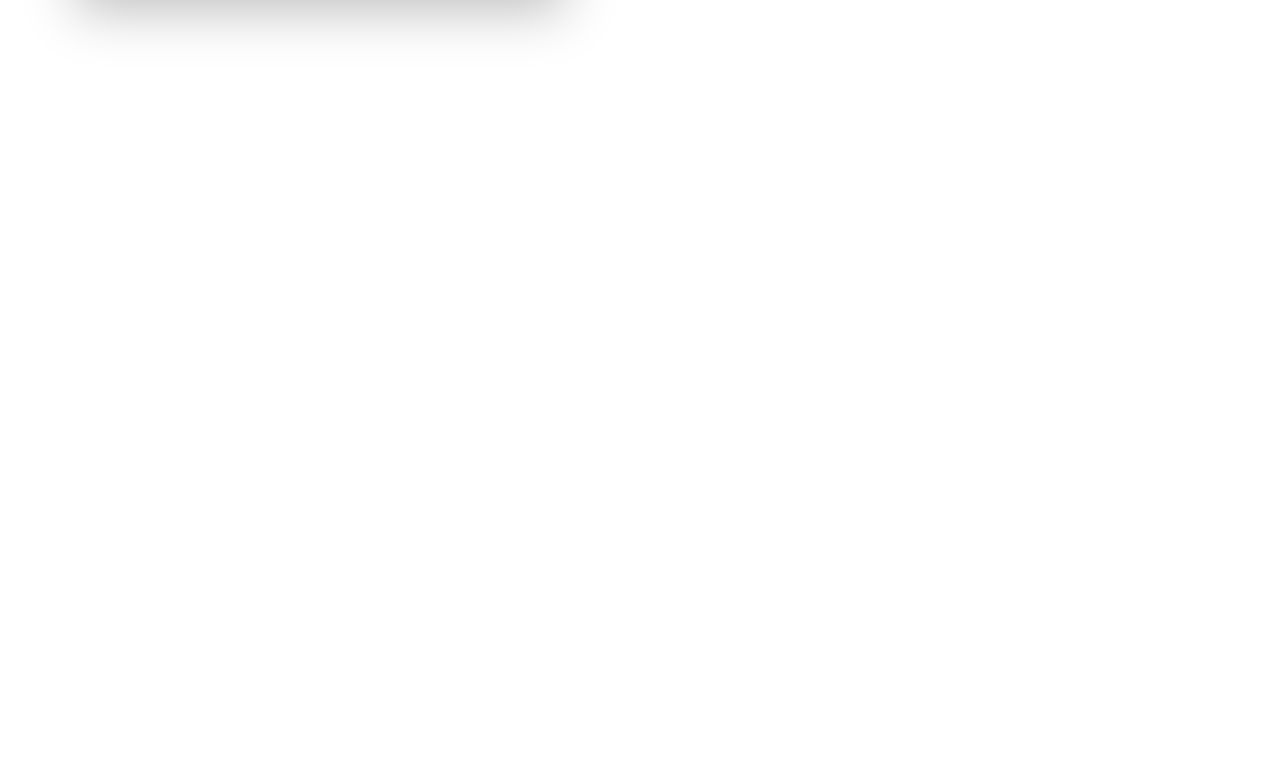
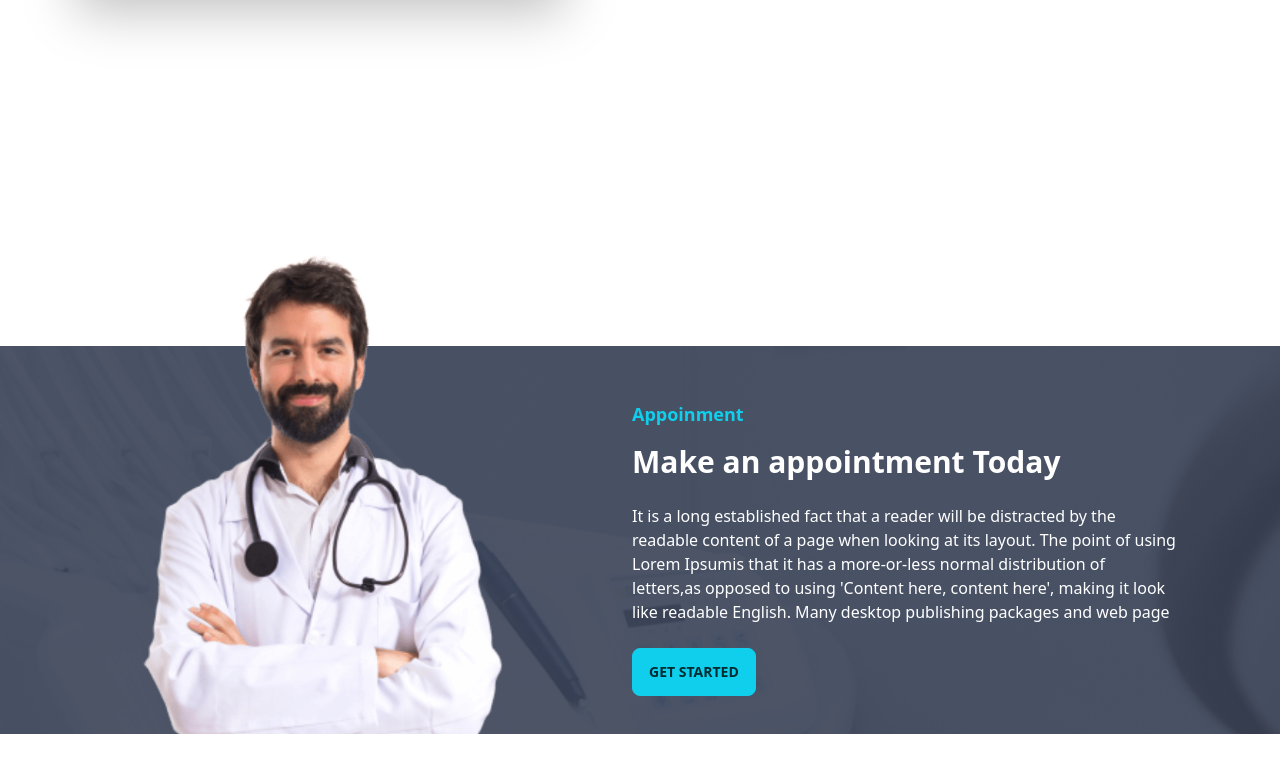
Before and after one commit to jhshakil/doctors-portal-client, a React (Create React App) app: page / in a window 1280 px wide. Shown: the part 2271-3043 px from the top of the page. Before the commit the page ends 2347 px from the top, so only its background shows below. Built offline with nearby package versions, Linux system fonts and the light colour scheme.

Commit message:
add appoinment section

```diff
--- /dev/null
+++ b/src/Page/Home/Appoinment.js
@@ -0,0 +1,23 @@
+import React from 'react';
+import doctors from '../../assets/images/doctor-small.png';
+import appoinment from '../../assets/images/appointment.png';
+
+const Appoinment = () => {
+    return (
+        <div class="hero min-h-screen mt-16">
+            <div style={{
+                background: `url(${appoinment})`
+            }} class="hero-content flex-col lg:flex-row p-0">
+                <img src={doctors} class="max-w-lg w-full lg:w-1/2 mt-[-100px]" />
+                <div className='px-12 w-full lg:w-1/2 text-white'>
+                    <h1 class="text-lg font-bold my-4 text-primary">Appoinment</h1>
+                    <h1 class="text-3xl font-bold">Make an appointment Today</h1>
+                    <p class="py-6">It is a long established fact that a reader will be distracted by the readable content of a page when looking at its layout. The point of using Lorem Ipsumis that it has a more-or-less normal distribution of letters,as opposed to using 'Content here, content here', making it look like readable English. Many desktop publishing packages and web page</p>
+                    <button class="btn btn-primary">Get Started</button>
+                </div>
+            </div>
+        </div>
+    );
+};
+
+export default Appoinment;
--- a/src/Page/Home/Home.js
+++ b/src/Page/Home/Home.js
@@ -1,4 +1,5 @@
 import React from 'react';
+import Appoinment from './Appoinment';
 import Banner from './Banner';
 import Info from './Info';
 import Services from './Services';
@@ -11,6 +12,7 @@ const Home = () => {
             <Info></Info>
             <Services></Services>
             <Treatment></Treatment>
+            <Appoinment></Appoinment>
         </div>
     );
 };
```
